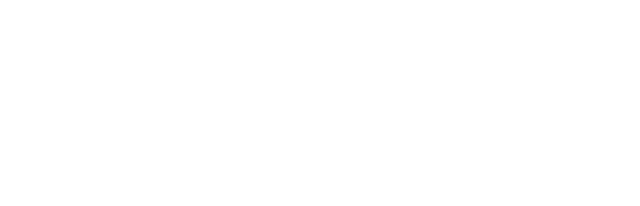
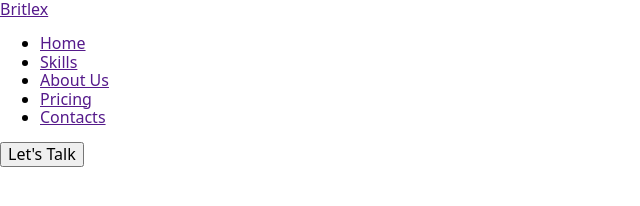
Before and after one commit to vadimvatsenko/britlex, a plain HTML site: page index.html in a window 1280 px wide. Shown: the whole page, without its empty margins (0-640 px from the left). Drawn offline with nearby package versions, Linux system fonts and the light colour scheme.

Commit message:
add header

```diff
--- a/index.html
+++ b/index.html
@@ -16,7 +16,19 @@
 
 <body>
     <header>
-        <!-- Ira-->
+        <nav>
+            <a href="">Brit<span>lex</span></a>
+           <ul>
+               <li><a href="">Home</a></li>
+               <li><a href="">Skills</a></li>
+               <li><a href="">About Us</a></li>
+               <li><a href="">Pricing</a></li>
+               <li><a href="">Contacts</a></li>
+           </ul>
+        </nav>
+        <button type="button">Let's Talk</button>
+
+
     </header>
     <main>
         <!-- hero Liza -->
```
